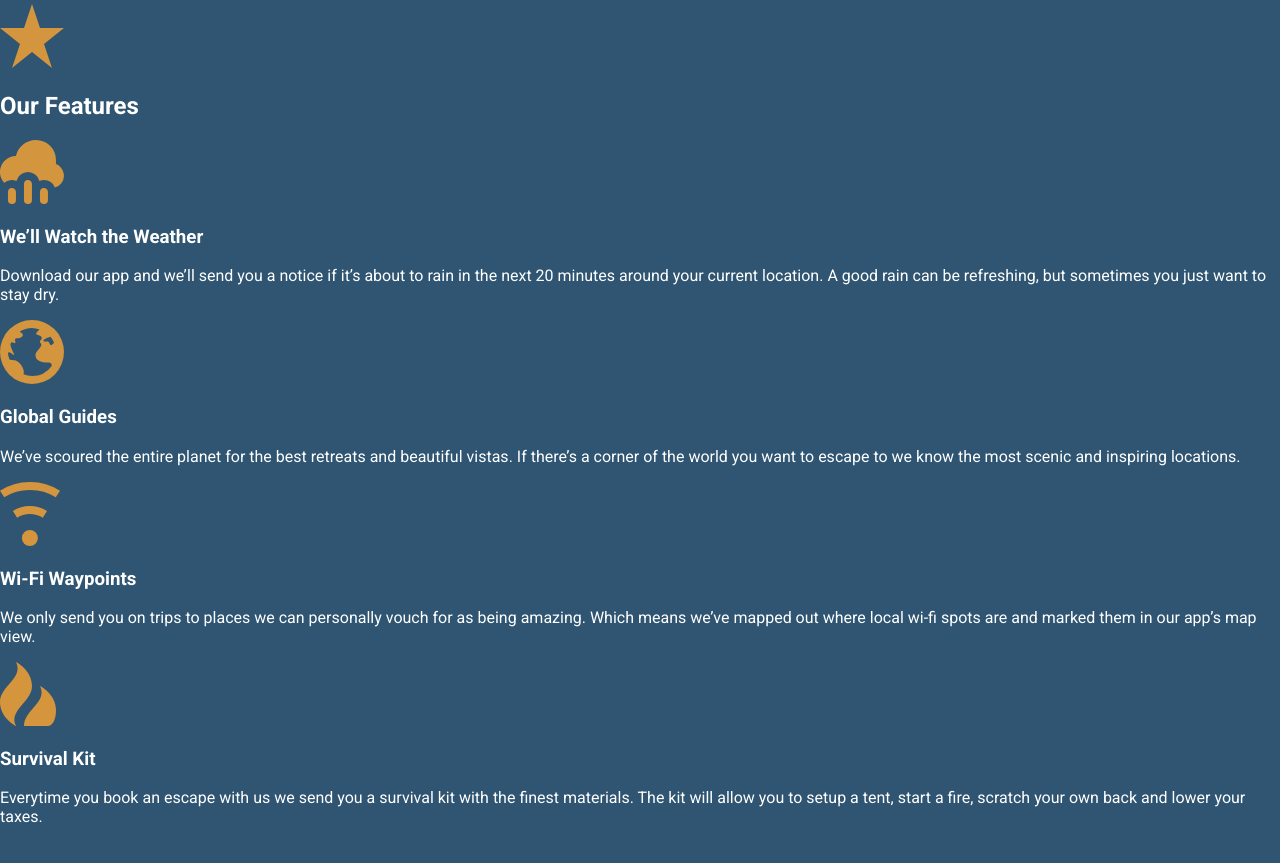
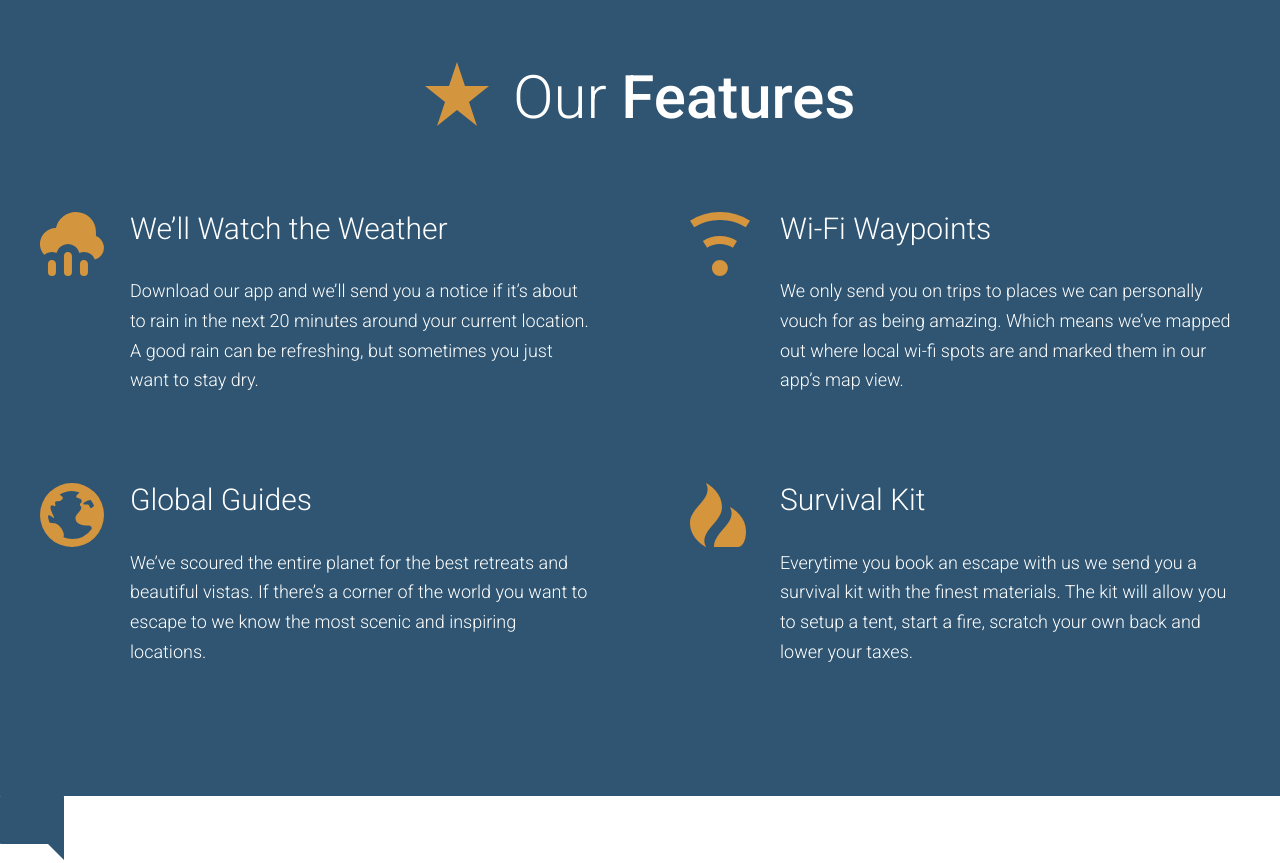
Before and after one commit to ajvergara/travel-site, a website: page app/index.html in a window 1280 px wide. Shown: the part 2223-3086 px from the top of the page. Drawn offline with Linux system fonts and the light colour scheme.

Commit message:
Completed Our Beginning Mobile and Responsive Images as well as Features Mobile Version

```diff
--- a/app/assets/styles/modules/_container.css
+++ b/app/assets/styles/modules/_container.css
@@ -6,11 +6,25 @@
   padding-left: 18px;
   padding-right: 18px;
 
+  .container{
+    padding-left: 0;
+    padding-right: 0;
+
+    @mixin atMedium{
+      padding-left: 18px;
+      padding-right: 18px;
+    }
+  }
+
   &--medium{
     max-width: 970px;
   }
 
   &--mb-small{
-    margin-bottom: 3.875em;
+    margin-bottom: 1em;
+
+    @mixin atMedium{
+      margin-bottom: 3.875em;
+    }
   }
 }
--- /dev/null
+++ b/app/assets/styles/modules/_feature-item.css
@@ -0,0 +1,30 @@
+.feature-item{
+  position: relative;
+  padding-bottom: 2.5rem;
+
+  @mixin atMedium{
+    padding-left: 90px;
+  }
+
+  &__icon{
+    display: block;
+    margin: 0 auto;
+
+    @mixin atMedium{
+      display: inline-block;
+      position: absolute;
+      left: 0;
+    }
+  }
+
+  &__title{
+    font-size: 1.6rem;
+    font-weight: 300;
+    text-align: center;
+
+    @mixin atMedium{
+      font-size: 1.875rem;
+      text-align: left;
+    }
+  }
+}
--- a/app/assets/styles/modules/_generic-container.css
+++ b/app/assets/styles/modules/_generic-container.css
@@ -1,8 +1,11 @@
 .generic-container{
   p {
-    font-size: 1.125em;
     font-weight: 300;
     line-height: 1.65;
+
+    @mixin atSmall{
+      font-size: 1.125em;
+    }
   }
 
   p a{
--- a/app/assets/styles/modules/_page-section.css
+++ b/app/assets/styles/modules/_page-section.css
@@ -1,5 +1,9 @@
 .page-section{
-  padding: 4.5rem 0;
+  padding: 2rem 0;
+
+  @mixin atSmall{
+    padding: 4.5rem 0;
+  }
 
   &--blue{
     background-color: $mainBlue;
--- a/app/assets/styles/modules/_row.css
+++ b/app/assets/styles/modules/_row.css
@@ -1,4 +1,12 @@
 .row{
+
+  &--mb-until-medium{
+    margin-bottom: 1rem;
+
+    @mixin atMedium{
+      margin-bottom: 0;
+    }
+  }
 
   &--gutters{
     margin-right: -65px;
@@ -6,6 +14,14 @@
 
   &--gutters > div{
     padding-right: 65px;
+  }
+
+  &--gutters-larger{
+    margin-right: -100px;
+  }
+
+  &--gutters-larger > div{
+    padding-right: 100px;
   }
 
   @mixin clearfix;
@@ -20,6 +36,11 @@
       width: 37%;
     }
 
+    &__medium-6{
+      float: left;
+      width: 50%;
+    }
+
     &__medium-8{
       float: left;
       width: 66.66%
--- /dev/null
+++ b/app/assets/styles/modules/_section-title.css
@@ -0,0 +1,28 @@
+.section-title{
+  font-size: 2.55rem;
+  font-weight: 300;
+  text-align: center;
+
+  @mixin atSmall{
+    font-size: 3.75rem;
+  }
+
+  &__icon{
+    display: block;
+    margin-left: auto;
+    margin-right: auto;
+    margin-bottom: .7rem;
+
+    @mixin atMedium{
+      display: inline-block;
+      position: relative;
+      top: 8px;
+      margin-bottom: 0;
+      padding-right: .6rem;
+    }
+  }
+
+  strong{
+    font-weight: 500;
+  }
+}
--- a/app/assets/styles/styles.css
+++ b/app/assets/styles/styles.css
@@ -9,3 +9,5 @@
 @import "modules/_heading";
 @import "modules/_row";
 @import "modules/_generic-container";
+@import "modules/_section-title";
+@import "modules/_feature-item";
--- a/app/index.html
+++ b/app/index.html
@@ -43,12 +43,17 @@
       <h3 class="heading heading--b-margin-large heading--narrow heading--small heading--orange heading--light heading--center">Ever since, we&rsquo;ve been working to make travel <strong>better for everyone.</strong></h3>
 
       <div class="container container--medium container--mb-small">
-        <img src="assets/images/first-trip.jpg" alt="Couple walking down a street.">
+        <img sizes="(min-width: 970px) 976px, 100vw" srcset="assets/images/first-trip-low-res.jpg 565w, assets/images/first-trip.jpg 976w, assets/images/first-trip-hi-dpi.jpg 1952w" alt="Couple walking down a street.">
       </div>
 
       <div class="row row--gutters">
-        <div class="row__medium-4 row__medium-4-larger">
-          <img src="assets/images/our-start.jpg" alt="Our founder, Jane Doe">
+        <div class="row__medium-4 row__medium-4-larger row--mb-until-medium">
+          <picture>
+            <source sizes="404px" srcset="assets/images/our-start.jpg 404w, assets/images/our-start-hi-dpi.jpg 808w" media="(min-width: 992px)">
+            <source sizes="330px" srcset="assets/images/our-start-portrait.jpg 382w, assets/images/our-start-portrait-hi-dpi.jpg 764w" media="(min-width: 768px)">
+            <source srcset="assets/images/our-start-landscape.jpg 800w, assets/images/our-start-landscape-hi-dpi.jpg 1600w" media="(min-width: 530px)">
+            <img src="assets/images/our-start-landscape-small.jpg" alt="Our founder, Jane Doe">
+          </picture>
         </div>
 
         <div class="row__medium-8 row__medium-8-smaller generic-container">
@@ -63,24 +68,40 @@
   </div>
 
   <div id="features" class="page-section page-section--blue">
-    <img src="assets/images/icons/star.svg">
-    <h2>Our Features</h2>
+    <div class="container">
+      <h2 class="section-title"><img class="section-title__icon" src="assets/images/icons/star.svg"> Our <strong>Features</strong></h2>
 
-    <img src="assets/images/icons/rain.svg">
-    <h3>We&rsquo;ll Watch the Weather</h3>
-    <p>Download our app and we&rsquo;ll send you a notice if it&rsquo;s about to rain in the next 20 minutes around your current location. A good rain can be refreshing, but sometimes you just want to stay dry.</p>
+      <div class="row row--gutters-larger generic-container">
+        <div class="row__medium-6">
+          <div class="feature-item">
+            <img class="feature-item__icon" src="assets/images/icons/rain.svg">
+            <h3 class="feature-item__title">We&rsquo;ll Watch the Weather</h3>
+            <p>Download our app and we&rsquo;ll send you a notice if it&rsquo;s about to rain in the next 20 minutes around your current location. A good rain can be refreshing, but sometimes you just want to stay dry.</p>
+          </div>
 
-    <img src="assets/images/icons/globe.svg">
-    <h3>Global Guides</h3>
-    <p>We&rsquo;ve scoured the entire planet for the best retreats and beautiful vistas. If there&rsquo;s a corner of the world you want to escape to we know the most scenic and inspiring locations.</p>
+          <div class="feature-item">
+            <img class="feature-item__icon" src="assets/images/icons/globe.svg">
+            <h3 class="feature-item__title">Global Guides</h3>
+            <p>We&rsquo;ve scoured the entire planet for the best retreats and beautiful vistas. If there&rsquo;s a corner of the world you want to escape to we know the most scenic and inspiring locations.</p>
+          </div>
+        </div>
 
-    <img src="assets/images/icons/wifi.svg">
-    <h3>Wi-Fi Waypoints</h3>
-    <p>We only send you on trips to places we can personally vouch for as being amazing. Which means we&rsquo;ve mapped out where local wi-fi spots are and marked them in our app&rsquo;s map view.</p>
+        <div class="row__medium-6">
+          <div class="feature-item">
+            <img class="feature-item__icon" src="assets/images/icons/wifi.svg">
+            <h3 class="feature-item__title">Wi-Fi Waypoints</h3>
+            <p>We only send you on trips to places we can personally vouch for as being amazing. Which means we&rsquo;ve mapped out where local wi-fi spots are and marked them in our app&rsquo;s map view.</p>
+          </div>
 
-    <img src="assets/images/icons/fire.svg">
-    <h3>Survival Kit</h3>
-    <p>Everytime you book an escape with us we send you a survival kit with the finest materials. The kit will allow you to setup a tent, start a fire, scratch your own back and lower your taxes.</p>
+          <div class="feature-item">
+            <img class="feature-item__icon" src="assets/images/icons/fire.svg">
+            <h3 class="feature-item__title">Survival Kit</h3>
+            <p>Everytime you book an escape with us we send you a survival kit with the finest materials. The kit will allow you to setup a tent, start a fire, scratch your own back and lower your taxes.</p>
+          </div>
+        </div>
+      </div>
+
+    </div>
   </div>
 
   <div id="testimonials">
--- a/app/temp/styles/styles.css
+++ b/app/temp/styles/styles.css
@@ -447,8 +447,15 @@ a {
   }
 
 .page-section{
-  padding: 4.5rem 0;
+  padding: 2rem 0;
 }
+
+@media only screen and (min-width: 530px){
+
+.page-section{
+    padding: 4.5rem 0
+}
+  }
 
 .page-section--blue{
     background-color: #2f5572;
@@ -464,19 +471,46 @@ a {
   padding-right: 18px;
 }
 
+.container .container{
+    padding-left: 0;
+    padding-right: 0;
+  }
+
+@media only screen and (min-width: 768px){
+
+.container .container{
+      padding-left: 18px;
+      padding-right: 18px
+  }
+  }
+
 .container--medium{
     max-width: 970px;
   }
 
 .container--mb-small{
-    margin-bottom: 3.875em;
+    margin-bottom: 1em;
+  }
+
+@media only screen and (min-width: 768px){
+
+.container--mb-small{
+      margin-bottom: 3.875em
+  }
   }
 
 .heading{
-  font-size: 2.875rem;
+  font-size: 1.9rem;
   color: #2f5572;
   font-weight: 300;
 }
+
+@media only screen and (min-width: 530px){
+
+.heading{
+    font-size: 2.875rem
+}
+  }
 
 .heading--no-margin-top{
     margin-top: 0;
@@ -497,7 +531,14 @@ a {
   }
 
 .heading--small{
-    font-size: 1.8rem;
+    font-size: 1.2rem;
+  }
+
+@media only screen and (min-width: 530px){
+
+.heading--small{
+      font-size: 1.8rem
+  }
   }
 
 .heading--orange{
@@ -512,12 +553,31 @@ a {
     text-align: center;
   }
 
+.row--mb-until-medium{
+    margin-bottom: 1rem;
+  }
+
+@media only screen and (min-width: 768px){
+
+.row--mb-until-medium{
+      margin-bottom: 0
+  }
+  }
+
 .row--gutters{
     margin-right: -65px;
   }
 
 .row--gutters > div{
     padding-right: 65px;
+  }
+
+.row--gutters-larger{
+    margin-right: -100px;
+  }
+
+.row--gutters-larger > div{
+    padding-right: 100px;
   }
 
 .row::after{
@@ -536,6 +596,11 @@ a {
       width: 37%;
     }
 
+    .row__medium-6{
+      float: left;
+      width: 50%;
+    }
+
     .row__medium-8{
       float: left;
       width: 66.66%
@@ -547,11 +612,92 @@ a {
   }
 
 .generic-container p {
-    font-size: 1.125em;
     font-weight: 300;
     line-height: 1.65;
+  }
+
+@media only screen and (min-width: 530px){
+
+.generic-container p {
+      font-size: 1.125em
+  }
   }
 
 .generic-container p a{
     font-weight: 500;
   }
+
+.section-title{
+  font-size: 2.55rem;
+  font-weight: 300;
+  text-align: center;
+}
+
+@media only screen and (min-width: 530px){
+
+.section-title{
+    font-size: 3.75rem
+}
+  }
+
+.section-title__icon{
+    display: block;
+    margin-left: auto;
+    margin-right: auto;
+    margin-bottom: .7rem;
+  }
+
+@media only screen and (min-width: 768px){
+
+.section-title__icon{
+      display: inline-block;
+      position: relative;
+      top: 8px;
+      margin-bottom: 0;
+      padding-right: .6rem
+  }
+  }
+
+.section-title strong{
+    font-weight: 500;
+  }
+
+.feature-item{
+  position: relative;
+  padding-bottom: 2.5rem;
+}
+
+@media only screen and (min-width: 768px){
+
+.feature-item{
+    padding-left: 90px
+}
+  }
+
+.feature-item__icon{
+    display: block;
+    margin: 0 auto;
+  }
+
+@media only screen and (min-width: 768px){
+
+.feature-item__icon{
+      display: inline-block;
+      position: absolute;
+      left: 0
+  }
+  }
+
+.feature-item__title{
+    font-size: 1.6rem;
+    font-weight: 300;
+    text-align: center;
+  }
+
+@media only screen and (min-width: 768px){
+
+.feature-item__title{
+      font-size: 1.875rem;
+      text-align: left
+  }
+  }
```
Also changed, not shown: app/assets/styles/modules/_heading.css (+10 -2 lines).
